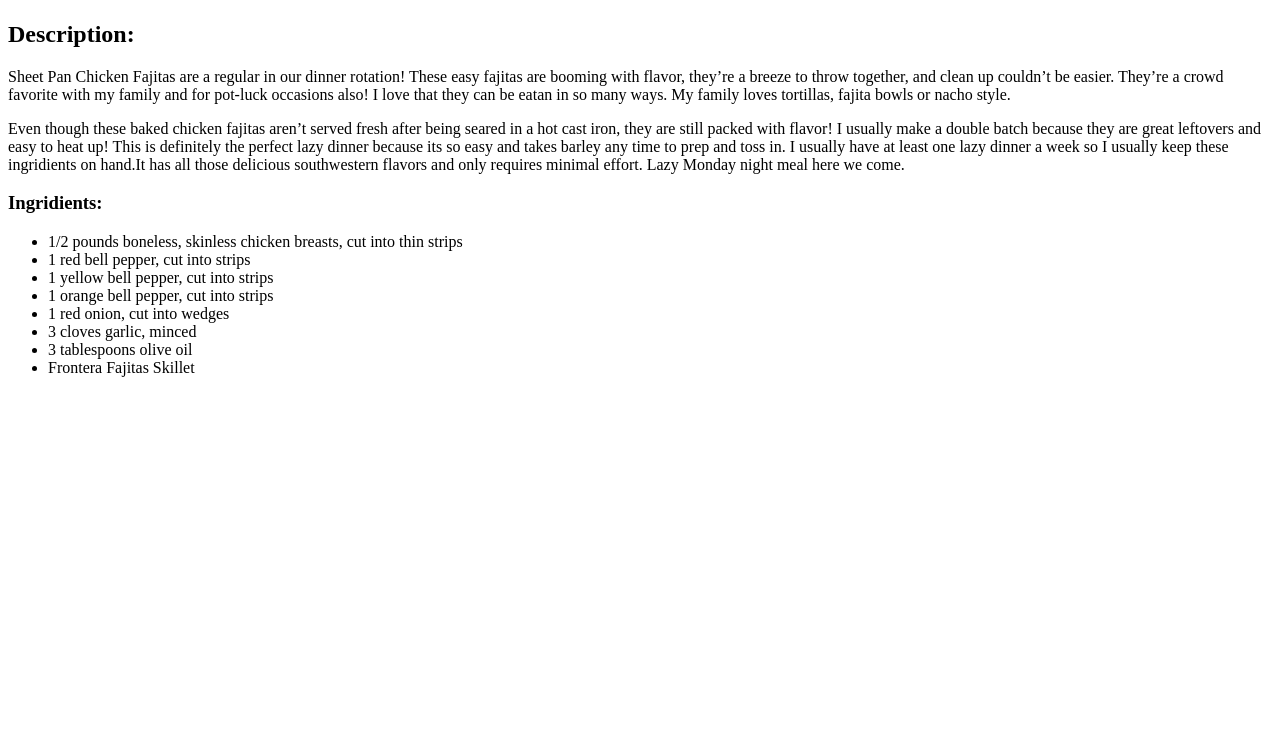
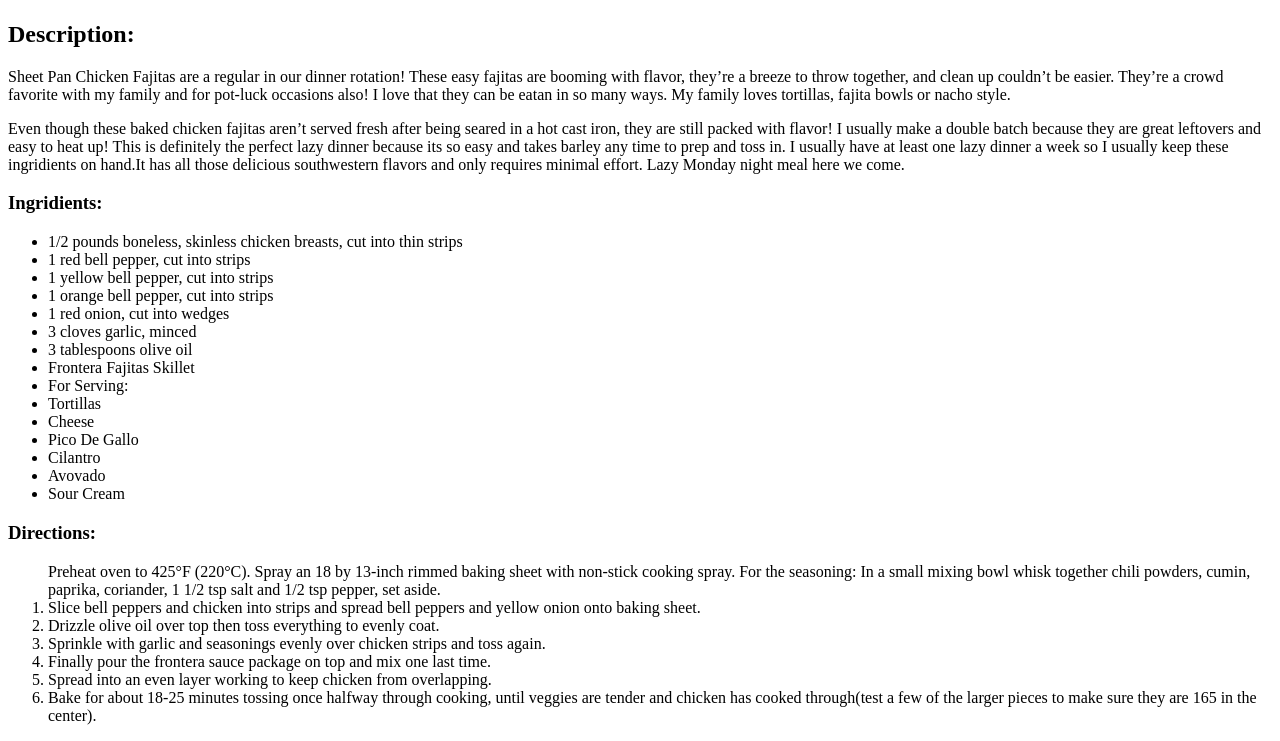
Before and after one commit to vsibley/odin-recipes, a plain HTML site: page recipes/sheetpanfajitas.html in a window 1280 px wide. Shown: the part 539-1280 px from the top of the page. Before the commit the page ends 932 px from the top, so only its background shows below. Drawn offline with Linux system fonts and the light colour scheme.

Commit message:
added directions

```diff
--- a/recipes/sheetpanfajitas.html
+++ b/recipes/sheetpanfajitas.html
@@ -22,6 +22,25 @@
         <li>3 cloves garlic, minced</li>
         <li>3 tablespoons olive oil</li>
         <li>Frontera Fajitas Skillet </li>
+        <li>For Serving:</li>
+        <li>Tortillas</li>
+        <li>Cheese</li>
+        <li>Pico De Gallo</li>
+        <li>Cilantro</li>
+        <li>Avovado</li>
+        <li>Sour Cream</li>
     </ul>
+    <h3>Directions:</h3>
+    <ol>
+        Preheat oven to 425°F (220°C).
+        Spray an 18 by 13-inch rimmed baking sheet with non-stick cooking spray.
+For the seasoning: In a small mixing bowl whisk together chili powders, cumin, paprika, coriander, 1 1/2 tsp salt and 1/2 tsp pepper, set aside.
+        <li>Slice bell peppers and chicken into strips and spread bell peppers and yellow onion onto baking sheet.</li>
+        <li>Drizzle olive oil over top then toss everything to evenly coat.</li>
+        <li>Sprinkle with garlic and seasonings evenly over chicken strips and toss again.</li>
+        <li>Finally pour the frontera sauce package on top and mix one last time.</li>
+        <li>Spread into an even layer working to keep chicken from overlapping.</li>
+        <li>Bake for about 18-25 minutes tossing once halfway through cooking, until veggies are tender and chicken has cooked through(test a few of the larger pieces to make sure they are 165 in the center).</li>
+    </ol>
 </body>
 </html>
```
